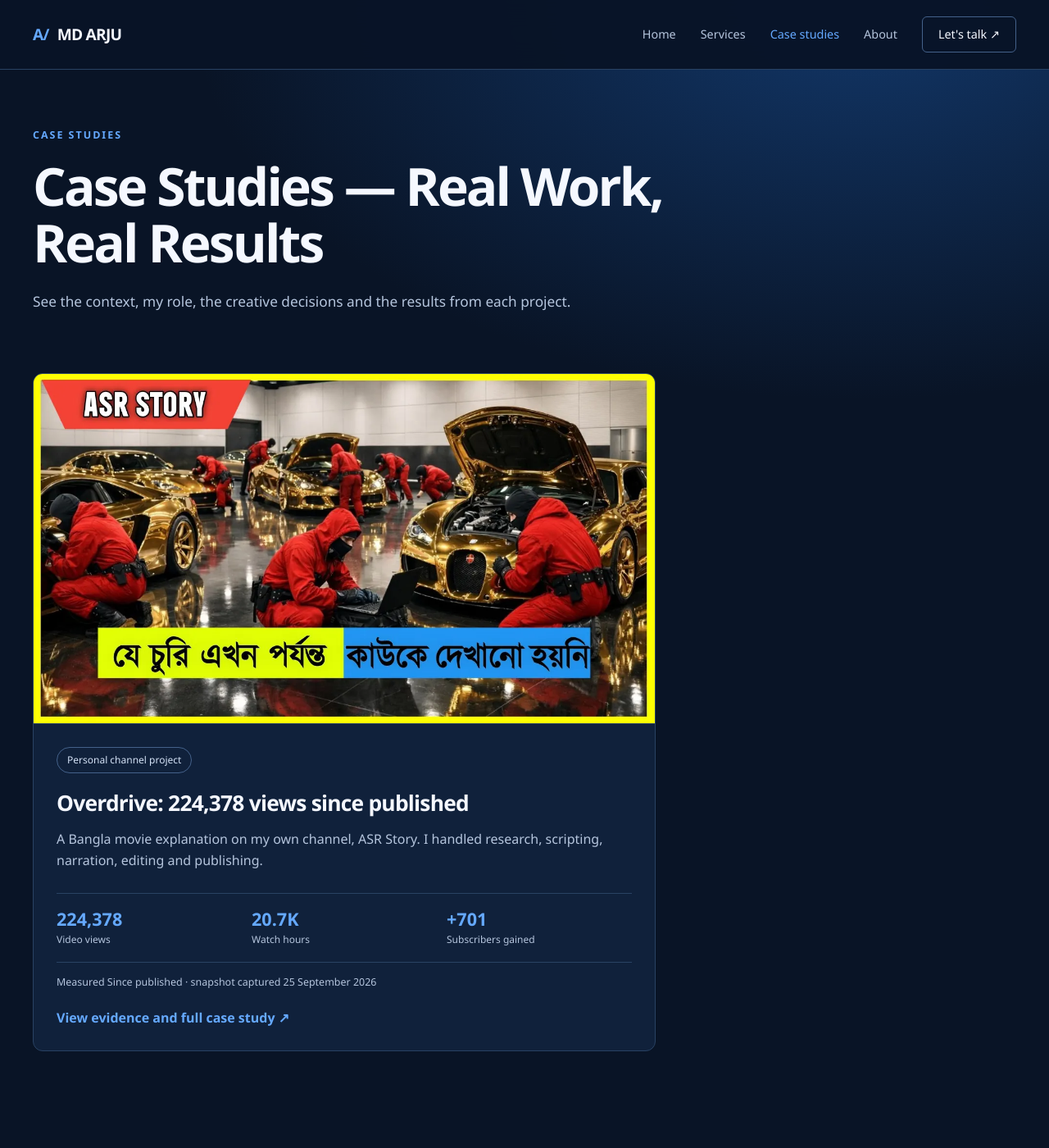
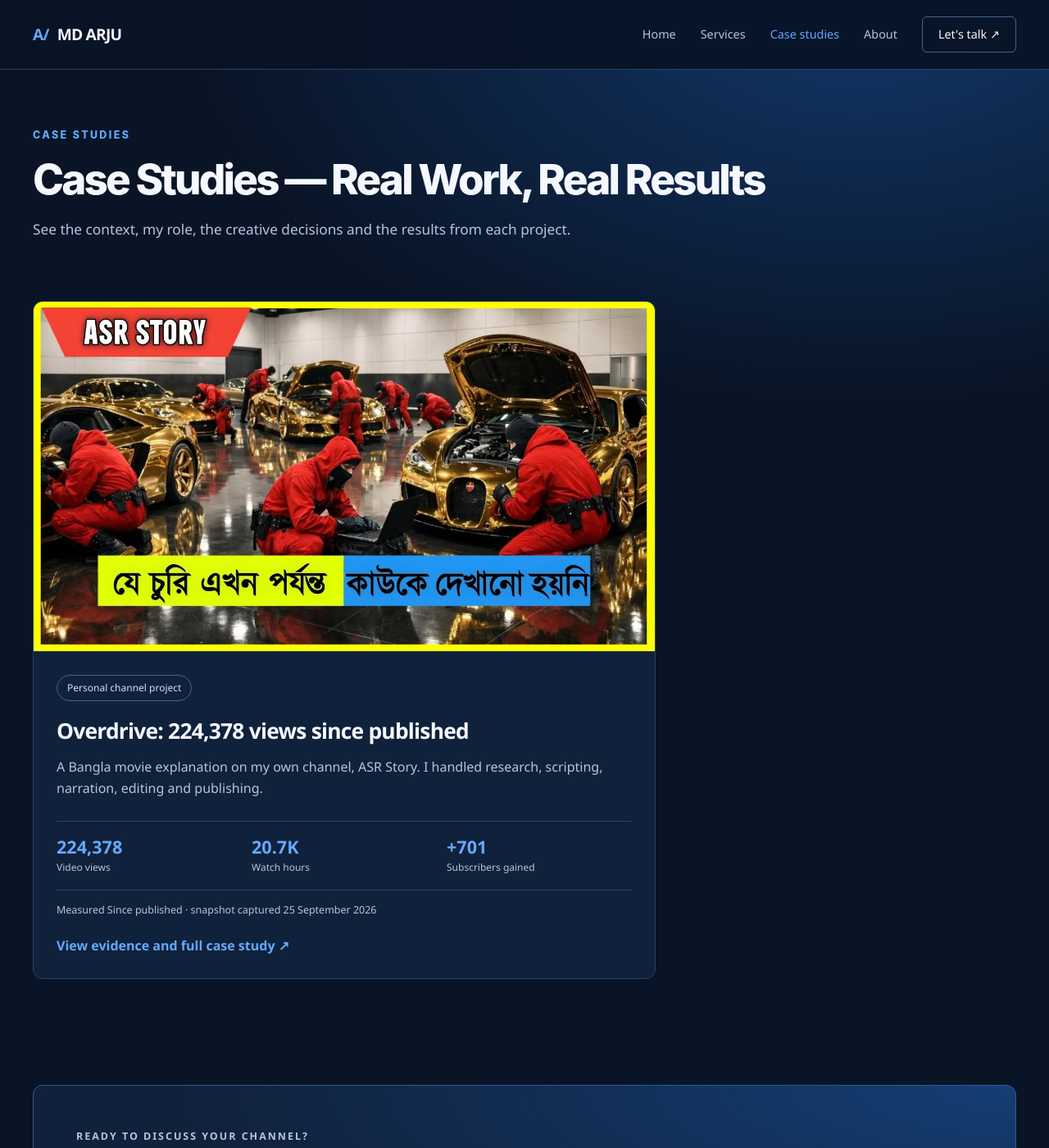
Before and after one commit to md-arju/md-arju.github.io, a Jekyll site: the page built from case-studies/index.html, in a window 1280 px wide and 1400 px high. Shown: the whole window at 82% size. Built offline with Jekyll 4.4.1, drawn with Linux system fonts in a browser that asks for light colours.

Commit message:
Style case studies headline

```diff
--- a/assets/pages.css
+++ b/assets/pages.css
@@ -20,3 +20,30 @@
 .brief-panel h2{font-size:2rem}.brief-panel>div>p:last-child{color:var(--muted)}.brief-list{display:grid;grid-template-columns:repeat(2,minmax(0,1fr));gap:1px;margin:0;padding:1px;background:var(--line);border-radius:9px;overflow:hidden;list-style:none}.brief-list li{padding:22px;background:#0c1a2e}.brief-list span{display:block;margin-bottom:12px;color:var(--accent);font:700 .78rem/1 monospace}.brief-list strong{font-size:.95rem}.brief-list p{margin:7px 0 0;color:var(--muted);font-size:.82rem;line-height:1.55}
 @media(max-width:1000px){.offer-grid{grid-template-columns:1fr}.offer-for{min-height:0}.brief-panel{grid-template-columns:1fr;gap:24px}.work-grid>.work-card:only-child{max-width:none}}
 @media(max-width:720px){.card-metrics{grid-template-columns:1fr;gap:10px}.card-metrics div{display:flex;justify-content:space-between;gap:14px;align-items:baseline}.card-metrics span{text-align:right}.scope-note{grid-template-columns:1fr;gap:10px;padding:22px}.brief-panel{padding:24px}.brief-list{grid-template-columns:1fr}.profile-links{flex-wrap:wrap}}
+
+
+/* Case studies hero headline */
+.case-studies-hero{max-width:1200px}
+.case-studies-headline{
+  font-family:"Manrope","Inter",system-ui,-apple-system,"Segoe UI",sans-serif;
+  font-size:clamp(2.7rem,4vw,4.2rem)!important;
+  font-weight:800;
+  line-height:1.02!important;
+  letter-spacing:-.055em!important;
+  white-space:nowrap;
+  max-width:none;
+  margin:16px 0 22px!important;
+  color:var(--text);
+}
+.case-studies-hero .eyebrow{
+  font-family:"Manrope","Inter",system-ui,-apple-system,"Segoe UI",sans-serif;
+  font-weight:800;
+  letter-spacing:.19em;
+  text-transform:uppercase;
+}
+@media(max-width:1100px){
+  .case-studies-headline{white-space:normal}
+}
+@media(max-width:720px){
+  .case-studies-headline{font-size:2.7rem!important;line-height:1.05!important}
+}
```
